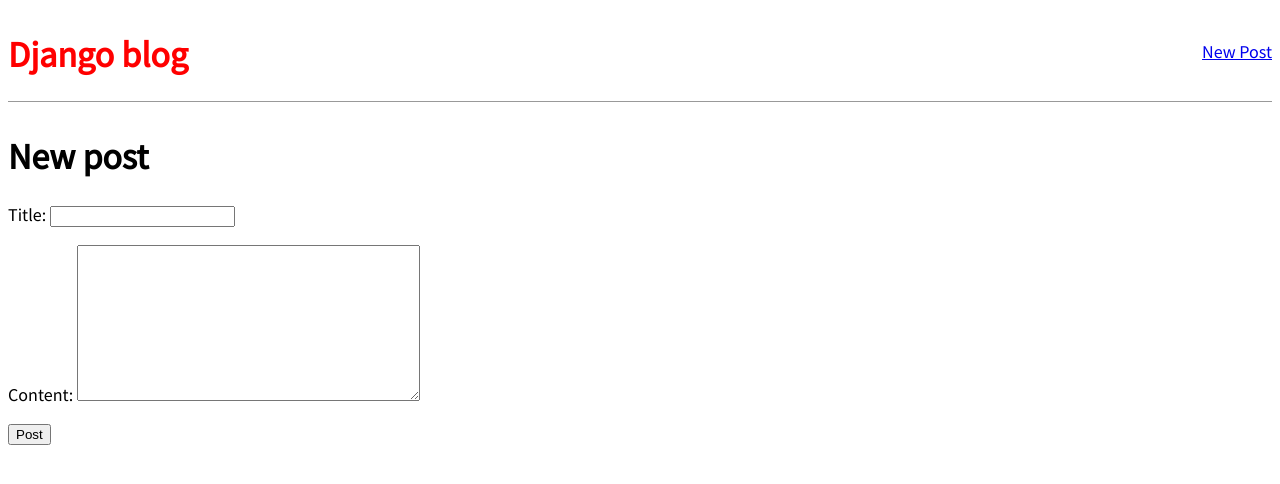
After one commit to timantion1231/DjangoProject, a Django app: page /home/post/new/ in a window 1280 px wide. The commit adds this page. Shown: the top 484 px of the page. Run offline with Django 4.2, Linux system fonts and the light colour scheme.

Commit message:
added feature to edit and delete post

```diff
--- a/newssite/blog/models.py
+++ b/newssite/blog/models.py
@@ -1,17 +1,21 @@
 from django.db import models
 from django.contrib.auth.models import User
 from django.contrib.auth import get_user_model
+from django.urls import reverse
+
+
 # User =get_user_model()
 
 class Post(models.Model):
     title = models.CharField(max_length=255)
-    #author = models.ForeignKey('user', on_delete= models.CASCADE)
+    # author = models.ForeignKey('user', on_delete= models.CASCADE)
     content = models.TextField()
     create_time = models.DateTimeField(auto_now_add=True)
     edit_time = models.DateTimeField(auto_now=True)
-    is_published = models.BooleanField(default= True)
-
-   # class PostStatus
+    is_published = models.BooleanField(default=True)
 
     def __str__(self):
         return self.title
+
+    def get_absolute_url(self):
+        return reverse('post_detail', args=[str(self.id)])
--- a/newssite/blog/urls.py
+++ b/newssite/blog/urls.py
@@ -1,8 +1,11 @@
-from django.urls import path, include
-from . import views
-from .views import BlogListView, BlogDetailView
+from django.urls import path
+from .views import BlogListView, BlogDetailView, BlogCreatePost, BlogUpdateView, BlogDeleteView
 
 urlpatterns = [
-    path('', BlogListView.as_view(), name = "home"),
+    path('', BlogListView.as_view(), name="home"),
     path('post/<int:pk>/', BlogDetailView.as_view(), name="post_detail"),
+    path('post/new/', BlogCreatePost.as_view(), name='post_new'),
+    path('post/<int:pk>/edit/',
+         BlogUpdateView.as_view(), name='post_edit'),
+    path('post/<int:pk>/delete', BlogDeleteView.as_view(), name = 'post_delete')
 ]
--- a/newssite/blog/views.py
+++ b/newssite/blog/views.py
@@ -1,12 +1,33 @@
-from django.shortcuts import render
 from django.http import HttpResponse
-from django.views.generic import ListView, DeleteView
+from django.views.generic import ListView, DeleteView, UpdateView, DetailView
+from django.views.generic.edit import CreateView
 from .models import Post
+from  django.urls import reverse_lazy
+
 
 
 class BlogListView(ListView):
     model = Post
     paginate_by = 50
 
+
 class BlogDetailView(DeleteView):
     model = Post
+    template_name = 'blog/post_detail.html'
+
+
+class BlogCreatePost(CreateView):
+    model = Post
+    template_name = 'blog/post_new.html'
+    fields = ['title', 'content']
+
+
+class BlogUpdateView(UpdateView):
+    model = Post
+    template_name = 'blog/post_edit.html'
+    fields = ['title', 'content']
+
+class BlogDeleteView(DeleteView):
+    model = Post
+    template_name = 'blog/post_delete.html'
+    success_url = reverse_lazy('home')
--- a/newssite/newssite/urls.py
+++ b/newssite/newssite/urls.py
@@ -1,6 +1,10 @@
 from django.contrib import admin
 from django.urls import path, include
+from .views import redirect_home
+
+
 urlpatterns = [
     path('admin/', admin.site.urls),
-    path('home/', include('blog.urls'), name = 'home'),
+    path('home/', include('blog.urls'), name='home'),
+    path('', redirect_home)
 ]
--- /dev/null
+++ b/newssite/newssite/views.py
@@ -0,0 +1,6 @@
+from django.shortcuts import redirect
+
+
+def redirect_home(request):
+    response = redirect('home/')
+    return response
--- a/newssite/templates/base.html
+++ b/newssite/templates/base.html
@@ -1,16 +1,21 @@
-<!-- templates/base.html -->
 {% load static %}
 <html>
   <head>
     <title>Django blog</title>
+    <link href="https://fonts.googleapis.com/css?family=Source+Sans+Pro:400"
+    rel="stylesheet">
     <link href="{% static 'css/base.css' %}" rel="stylesheet">
-    <link href="https://fonts.googleapis.com/css?family=Source+Sans+Pro:400" rel="stylesheet">
   </head>
   <body>
-    <header>
-      <h1><a href="{% url 'home' %}">Django blog</a></h1>
-    </header>
     <div>
+      <header>
+        <div class="nav-left">
+          <h1><a href="{% url 'home' %}">Django blog</a></h1>
+        </div>
+        <div class="nav-right">
+          <a href="{% url 'post_new' %}">New Post</a>
+        </div>
+      </header>
       {% block content %}
       {% endblock content %}
     </div>
--- a/newssite/templates/blog/post_list.html
+++ b/newssite/templates/blog/post_list.html
@@ -3,7 +3,8 @@
 {% block content %}
   {% for post in object_list %}
     <div class="post-entry">
-      <h2><a href="{% url 'post_detail' post.pk %}">{{ post.title }} cdeated: {{post.create_time}}</a></h2>
+      <h2><a href="{% url 'post_detail' post.pk %}">{{ post.title }}</a></h2>
+      <h4>created: {{post.create_time}}</h4>
       <p>{{ post.content }} </p>
     </div>
   {% endfor %}
--- /dev/null
+++ b/newssite/templates/blog/post_new.html
@@ -0,0 +1,9 @@
+{% extends 'base.html' %}
+
+{% block content %}
+    <h1>New post</h1>
+    <form action="" method="post">{% csrf_token %}
+      {{ form.as_p }}
+      <input type="submit" value="Post" />
+    </form>
+{% endblock content %}
```
Also changed, not shown: newssite/newssite/settings.py (+1 -7 lines), newssite/templates/blog/post_confirm_delete.html (deleted, +0 -8 lines), newssite/templates/blog/post_delete.html (added, +9 -0 lines), newssite/templates/blog/post_detail.html (added, +12 -0 lines), newssite/templates/blog/post_edit.html (added, +9 -0 lines).
